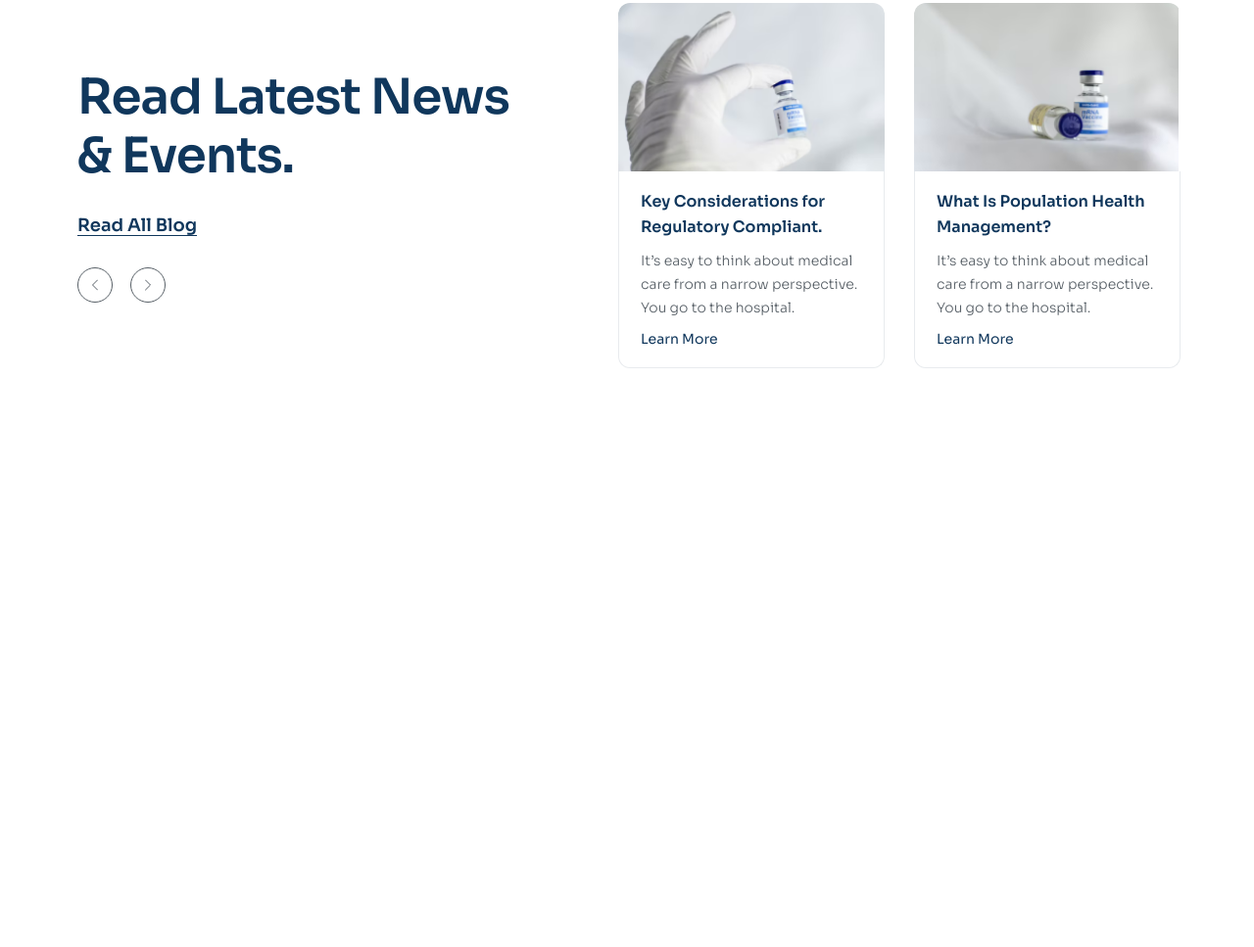
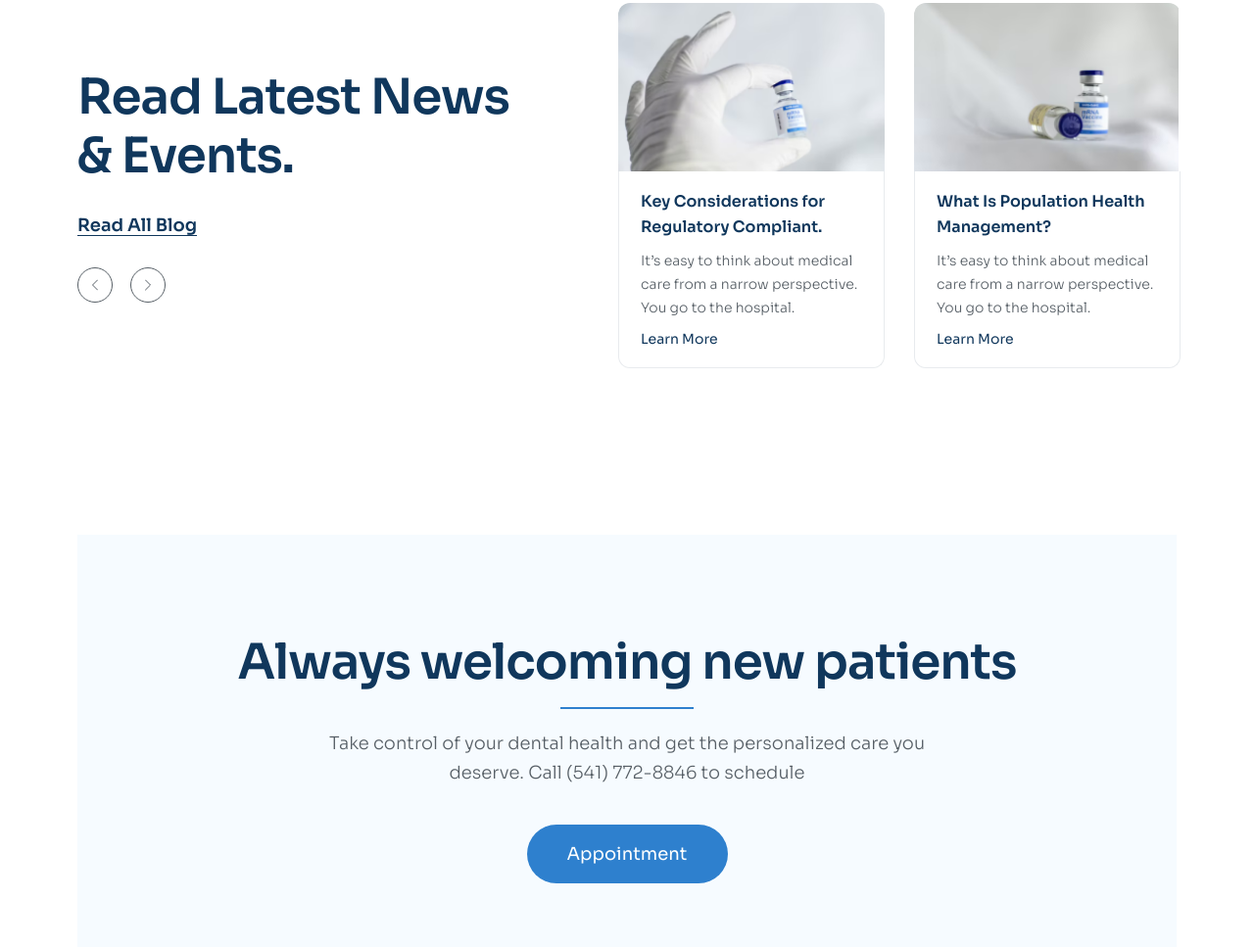
Before and after one commit to kieuhieu202/f8_htmlcss_duan_04, a plain HTML site: page index.html in a window 1280 px wide. Shown: the part 5111-6078 px from the top of the page at 98% size. Drawn offline with Linux system fonts and the light colour scheme.

Commit message:
Làm phần appointment

```diff
--- a/assets/css/style.css
+++ b/assets/css/style.css
@@ -591,3 +591,36 @@ a {
 .news__item-link:hover {
   color: var(--bg-color);
 }
+
+/* Appoinment */
+.appointment {
+  margin-bottom: 170px;
+}
+
+.apm__inner {
+  display: flex;
+  flex-direction: column;
+  align-items: center;
+  gap: 38px;
+  padding: 100px 0;
+  background: #f6fbff;
+  text-align: center;
+}
+.apm__heading {
+  position: relative;
+}
+.apm__heading::after {
+  position: absolute;
+  left: 50%;
+  bottom: -18px;
+  transform: translateX(-50%);
+  content: "";
+  display: inline-block;
+  width: 136px;
+  height: 2px;
+  background-color: var(--bg-color);
+}
+.apm__desc {
+  max-width: 617px;
+  width: 617px;
+}
--- a/index.html
+++ b/index.html
@@ -573,7 +573,20 @@
         </div>
       </section>
       <!-- Appointment -->
-      <section class="appointment"></section>
+      <section class="appointment">
+        <div class="container">
+          <div class="apm__inner">
+            <h2 class="main__heading apm__heading">
+              Always welcoming new patients
+            </h2>
+            <p class="main__desc apm__desc">
+              Take control of your dental health and get the personalized care
+              you deserve. Call (541) 772-8846 to schedule
+            </p>
+            <a href="#!" class="btn">Appointment</a>
+          </div>
+        </div>
+      </section>
     </main>
   </body>
 </html>
```
